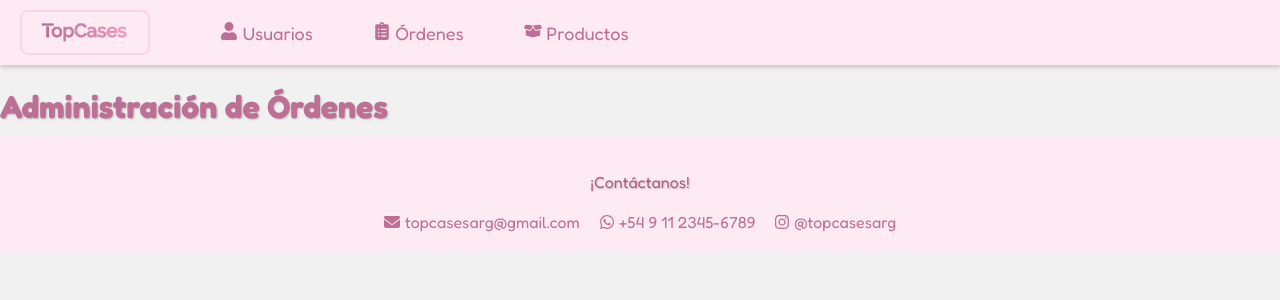
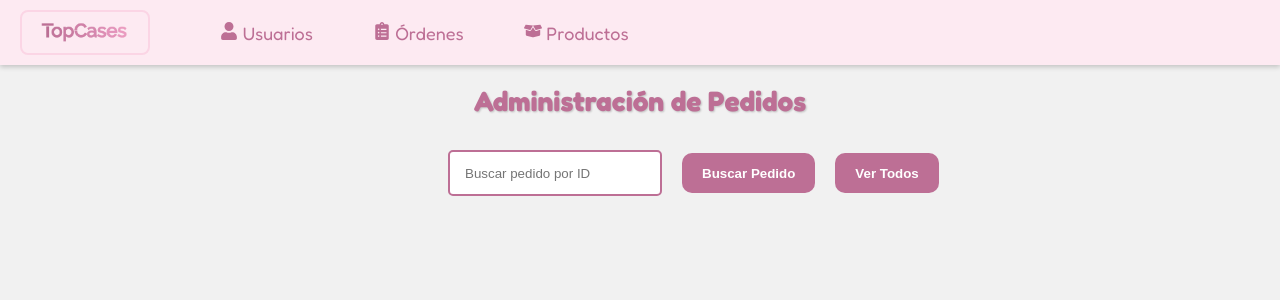
Before and after one commit to pmaestri/apiFront, a React (Vite) app: page /admin-home/ordenes in a window 1280 px wide. Shown: the top 300 px of the page. Built offline with nearby package versions, Linux system fonts and the light colour scheme.

Commit message:
Diseño Pedidos Admin

```diff
--- a/src/App.jsx
+++ b/src/App.jsx
@@ -27,7 +27,6 @@ function App() {
   return (
     <Router>
       <MainContent />
-      <Footer />
     </Router>
   );
 }
@@ -101,6 +100,10 @@ function MainContent() {
         <Route path="/admin-home/ordenes" element={<OrdersAdmin />} />
         <Route path="/admin-home/productos" element={<ProductsAdmin />} />
       </Routes>
+
+      {/* Muestra el Footer solo si no estás en la ruta de AdminHome o sus subcomponentes */}
+      {location.pathname !== '/admin-home' &&
+       !location.pathname.startsWith('/admin-home/') && <Footer />}
     </>
   );
 }
--- /dev/null
+++ b/src/components/OrdersAdmin/OrdersAdmin.css
@@ -0,0 +1,73 @@
+@import url('https://fonts.googleapis.com/css2?family=Fredoka:wght@300..700&display=swap');
+
+.orders-title{
+    color: #bd6f95; /* Color del título */
+    font-size: 28px;
+    font-weight: 700; /* Título con peso de fuente más alto */
+    margin-bottom: 25px;
+    text-align:center;
+}
+.orders-button{
+    background-color: #bd6f95; /* Color de fondo del botón */
+    border: none; /* Sin borde */
+    color: white; /* Color del texto del botón */
+    padding: 12px 20px; /* Espaciado interior del botón */
+    border-radius: 10px; /* Bordes redondeados */
+    cursor: pointer; /* Cambiar cursor al pasar por encima */
+    font-weight: bold; /* Texto en negrita */
+    transition: background-color 0.3s, box-shadow 0.3s; /* Transición suave al pasar el mouse */
+    margin: 10px; /* Espaciado entre botones */
+    height:40px;
+
+}
+.orders-button:hover {
+    background-color: #fbd5e5; /* Color de fondo en hover */
+    color: #bd6f95; /* Cambia el color del texto en hover */
+    box-shadow: 0 4px 10px rgba(0, 0, 0, 0.1); /* Sombra suave en hover */
+  }
+  .orders-button:active {
+    transform: scale(0.95); /* Efecto de presionar */
+  }
+
+.orders-admin-button-wide {
+  width: 100%; /* Botón ocupa el ancho completo */
+}
+.orders-search-input {
+    padding: 10px 15px;
+    border-radius: 5px; /* Bordes redondeados */
+    margin-right: 10px; /* Espaciado entre la barra y el botón */
+    margin-left: 35%;
+    outline:none;
+    height:22px;
+    width:180px;
+    border: 2px solid #bd6f95; /* Borde rosa claro */
+}
+.orders-search-input:focus {
+    border: 2px solid #bd6f95; /* Borde rosa al hacer foco */
+    box-shadow: 0 0 5px rgba(189, 111, 149, 0.5); /* Sombra suave al hacer foco */
+    background-color: white; /* Asegura que el fondo siga siendo blanco al hacer foco */
+}
+.orders-card{
+    background-color: #fdeaf2; /* Color de fondo de las tarjetas */
+    border: 2px solid #fbd5e5; /* Borde rosa claro */
+    border-radius: 12px; /* Bordes redondeados */
+    padding: 20px;
+    margin: 15px 0; /* Margen vertical entre tarjetas */
+    box-shadow: 0 4px 10px rgba(0, 0, 0, 0.1); /* Sombra más prominente */
+    transition: transform 0.3s ease, box-shadow 0.3s ease; /* Transición suave al pasar el mouse */
+}
+.orders-card-title{
+    font-size: 22px;
+    font-weight: 600;
+    color: #bd6f95; /* Color del título de la tarjeta */
+}
+.detalle-pedido-item {
+    margin-bottom: 20px; /* Espacio entre los productos */
+    display: block; /* Asegura que cada item ocupe una línea completa */
+    color: #bd6f95;
+  }
+
+.orders-card:hover {
+    transform: translateY(-8px); /* Elevar la tarjeta al pasar el mouse */
+    box-shadow: 0 8px 15px rgba(0, 0, 0, 0.15); /* Sombra más destacada */
+  }
--- a/src/components/OrdersAdmin/OrdersAdmin.jsx
+++ b/src/components/OrdersAdmin/OrdersAdmin.jsx
@@ -1,14 +1,150 @@
-import React from 'react';
+import React, { useState } from 'react';
 import AdminNavbar from '../AdminNavbar/AdminNavbar.jsx';
+import { obtenerPedido, obtenerPedidos } from '../../api/OrderApi.jsx';
+import './OrdersAdmin.css';
 
-const OrdersAdmin = () => {
+const Orders = () => {
+  const [pedidos, setPedidos] = useState([]);
+  const [pedidoId, setPedidoId] = useState('');
+  const [pedidoBuscado, setPedidoBuscado] = useState(null);
+  const [verTodosVisible, setVerTodosVisible] = useState(false);
+  const [error, setError] = useState(null);
+
+  // Función para obtener un pedido específico por ID
+  const buscarPedido = async () => {
+    if (pedidoId.trim()) {
+      try {
+        const pedido = await obtenerPedido(pedidoId.trim());
+        setPedidoBuscado(pedido);
+        setPedidos([]); // Limpiar la lista de pedidos cuando se busca un ID específico
+        setVerTodosVisible(false); // Asegurar que no se muestre la lista al buscar por ID
+      } catch (err) {
+        setError(`Error al buscar el pedido: ${err.message}`);
+      }
+    }
+  };
+
+  // Función para obtener todos los pedidos
+  const fetchPedidos = async () => {
+    try {
+      const data = await obtenerPedidos();
+      setPedidos(data);
+    } catch (err) {
+      setError(`Error al obtener los pedidos: ${err.message}`);
+    }
+  };
+
+  // Función manejadora para el botón "Ver Todos"
+  const handleVerTodos = () => {
+    if (verTodosVisible) {
+      setPedidos([]); // Ocultar la lista de pedidos si ya se están mostrando
+    } else {
+      fetchPedidos(); // Obtener todos los pedidos si no están visibles
+    }
+    setVerTodosVisible(!verTodosVisible); // Alternar la visibilidad
+    setPedidoBuscado(null); // Limpiar cualquier búsqueda específica
+  };
+
   return (
-    <div>
-      <AdminNavbar /> {/* Incluye el AdminNavbar aquí */}
-      <h1>Administración de Órdenes</h1>
-      {/* Aquí puedes agregar más contenido para la administración de órdenes */}
+    <div className="orders-container">
+      <AdminNavbar />
+      <div className="orders-header">
+        <h1 className="orders-title">Administración de Pedidos</h1>
+        {error && <p style={{ color: 'red' }}>Error: {error}</p>}
+      </div>
+
+      <div className="orders-search-bar">
+        <input
+          type="text"
+          value={pedidoId}
+          onChange={(e) => setPedidoId(e.target.value.trim())}
+          className="orders-search-input"
+          placeholder="Buscar pedido por ID"
+        />
+        <button onClick={buscarPedido} className="orders-button">Buscar Pedido</button>
+        <button onClick={handleVerTodos} className="orders-button">
+          {verTodosVisible ? 'Ocultar Todos' : 'Ver Todos'}
+        </button>
+      </div>
+
+      {pedidoBuscado ? (
+        <div className="orders-card">
+          <div className="orders-card-title">Pedido ID: {pedidoBuscado.id}</div>
+          <div className="orders-card-content">
+            <p>Total: ${pedidoBuscado.total?.toFixed(2) || 0}</p>
+            {Array.isArray(pedidoBuscado.fecha) && pedidoBuscado.fecha.length >= 3 ? (
+              <p>Fecha: {new Date(
+                pedidoBuscado.fecha[0],
+                pedidoBuscado.fecha[1] - 1,
+                pedidoBuscado.fecha[2]
+              ).toLocaleDateString()}</p>
+            ) : (
+              <p>Fecha: No especificada</p>
+            )}
+            <p>Método de Pago: {pedidoBuscado.metodoPagoEnum || "No especificado"}</p>
+            {pedidoBuscado.detallePedidoDto && pedidoBuscado.detallePedidoDto.length > 0 ? (
+              <div>
+                <p style={{ marginTop: '0' }}><strong>Detalle Pedido:</strong></p>
+                <ul className="detalle-pedido-list" style={{ listStyleType: 'none', padding: 0, margin: 0 }}>
+                  {pedidoBuscado.detallePedidoDto.map((detalle) => (
+                    <li key={detalle.id} className="detalle-pedido-item" style={{ marginBottom: '20px' }}>
+                      <div><strong>Producto:</strong> {detalle.producto.nombre}</div>
+                      <div><strong>Cantidad:</strong> {detalle.cantidad}</div>
+                      <div><strong>Precio Unitario:</strong> ${detalle.precio.toFixed(2)}</div>
+                      <br /> {/* Forzar un salto de línea adicional */}
+                    </li>
+                  ))}
+                </ul>
+              </div>
+            ) : (
+              <p>No hay productos en este pedido.</p>
+            )}
+
+
+
+          </div>
+        </div>
+      ) : (
+        verTodosVisible && pedidos.length > 0 && pedidos.map((pedido, index) => (
+          <div className="orders-card" key={index}>
+            <div className="orders-card-title">Pedido ID: {pedido.id}</div>
+            <div className="orders-card-content">
+              <p>Total: ${pedido.total.toFixed(2)}</p>
+              {Array.isArray(pedido.fecha) && pedido.fecha.length >= 3 ? (
+                <p>Fecha: {new Date(
+                  pedido.fecha[0],
+                  pedido.fecha[1] - 1,
+                  pedido.fecha[2]
+                ).toLocaleDateString()}</p>
+              ) : (
+                <p>Fecha: No especificada</p>
+              )}
+            {pedido.detallePedidoDto && pedido.detallePedidoDto.length > 0 ? (
+              <div>
+                <p style={{ marginTop: '0' }}><strong>Método de Pago:</strong> {pedido.metodoPagoEnum || "No especificado"}</p>
+                <div style={{ display: 'flex', alignItems: 'flex-start' }}>
+                  <p style={{ marginRight: '10px', marginTop: '0' }}><strong>Detalle Pedido:</strong></p>
+                  <ul style={{ listStyleType: 'none', padding: 0, margin: 0 }}>
+                    {pedido.detallePedidoDto.map((detalle) => (
+                      <li key={detalle.id} className="detalle-pedido-item" style={{ marginBottom: '10px' }}>
+                        <div><strong>Producto:</strong> {detalle.producto.nombre}</div>
+                        <div><strong>Cantidad:</strong> {detalle.cantidad}</div>
+                        <div><strong>Precio Unitario:</strong> ${detalle.precio.toFixed(2)}</div>
+                      </li>
+                    ))}
+                  </ul>
+                </div>
+              </div>
+            ) : (
+              <p>No hay productos en este pedido.</p>
+            )}
+
+            </div>
+          </div>
+        ))
+      )}
     </div>
   );
 };
 
-export default OrdersAdmin;
+export default Orders;
--- a/src/components/UserAdmin/UserAdmin.jsx
+++ b/src/components/UserAdmin/UserAdmin.jsx
@@ -77,12 +77,13 @@ const UserAdmin = () => {
         <h1 className="title">Administración de Usuarios</h1>
         {error && <p style={{ color: 'red' }}>Error: {error}</p>}
       </div>
-      <div className="search-bar">
+
+      <div className="search-bar-user">
         <input
           type="text"
           value={usuarioId}
           onChange={(e) => setUsuarioId(e.target.value.trim())}
-          className="search-input"
+          className="search-input-user"
           placeholder="Buscar usuario por ID"
         />
         <button onClick={buscarUsuario} className="button">Buscar Usuario</button>
```
Also changed, not shown: src/components/UserAdmin/UserAdmin.css (+18 -20 lines).
